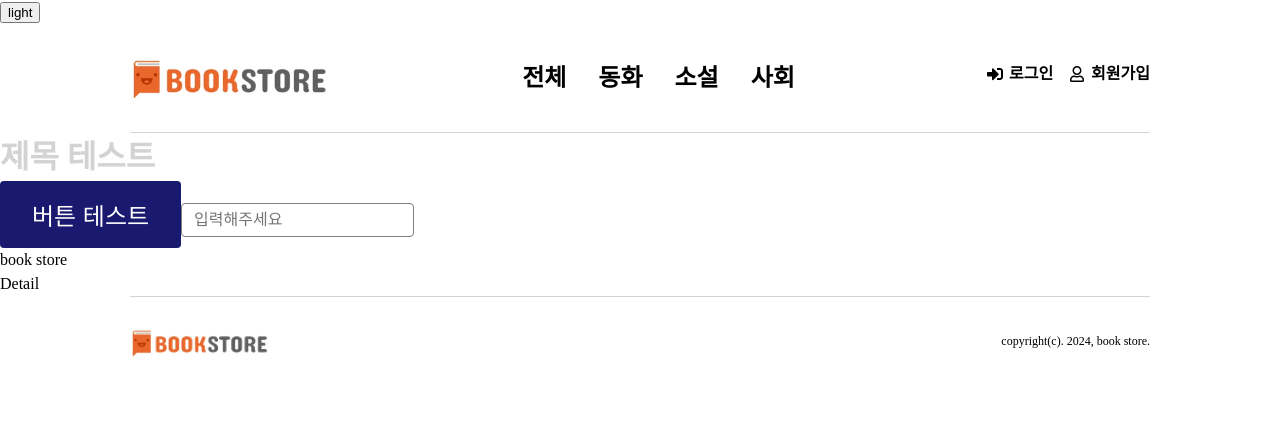
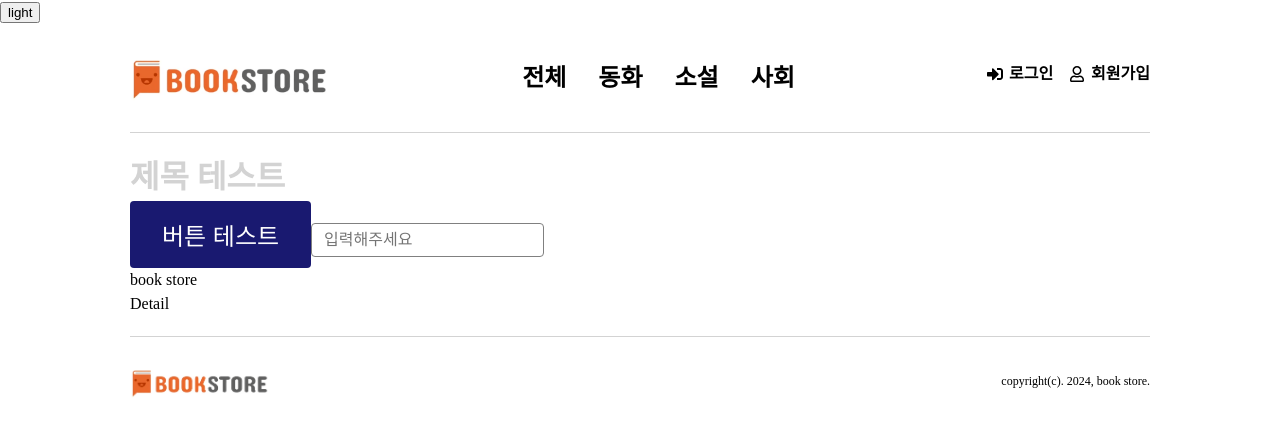
Before and after one commit to Ag-crane/devcourse-full-3, a React (Create React App) app in the folder 09-book-store/: page / in a window 1280 px wide. Shown: the top 436 px of the page. Built offline with nearby package versions, Linux system fonts and the light colour scheme.

Commit message:
레이아웃 스타일 작성

```diff
--- a/09-book-store/src/components/layout/Layout.tsx
+++ b/09-book-store/src/components/layout/Layout.tsx
@@ -1,3 +1,4 @@
+import styled from "styled-components";
 import Footer from "../common/Footer";
 import Header from "../common/Header";
 
@@ -9,10 +10,18 @@
     return (
         <>
             <Header />
-            <main>{children}</main>
+            <LayoutStyle>{children}</LayoutStyle>
             <Footer />
         </>
     );
 }
 
+const LayoutStyle = styled.main`
+    width: 100%;
+    margin: 0 auto;
+    max-width: ${({ theme }) => theme.layout.width.large};
+    padding: 20px 0;
+`;
+
+
 export default Layout;
```
